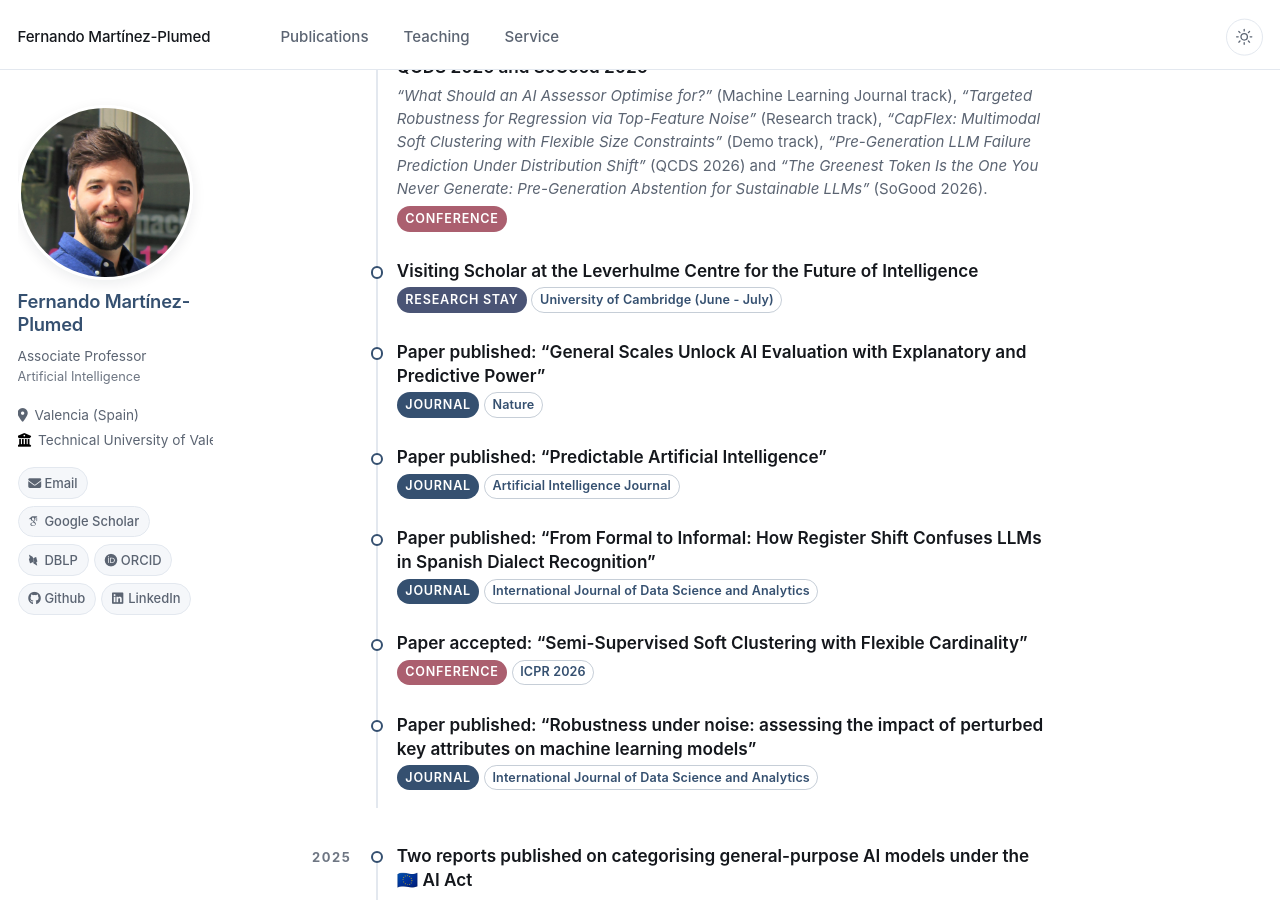
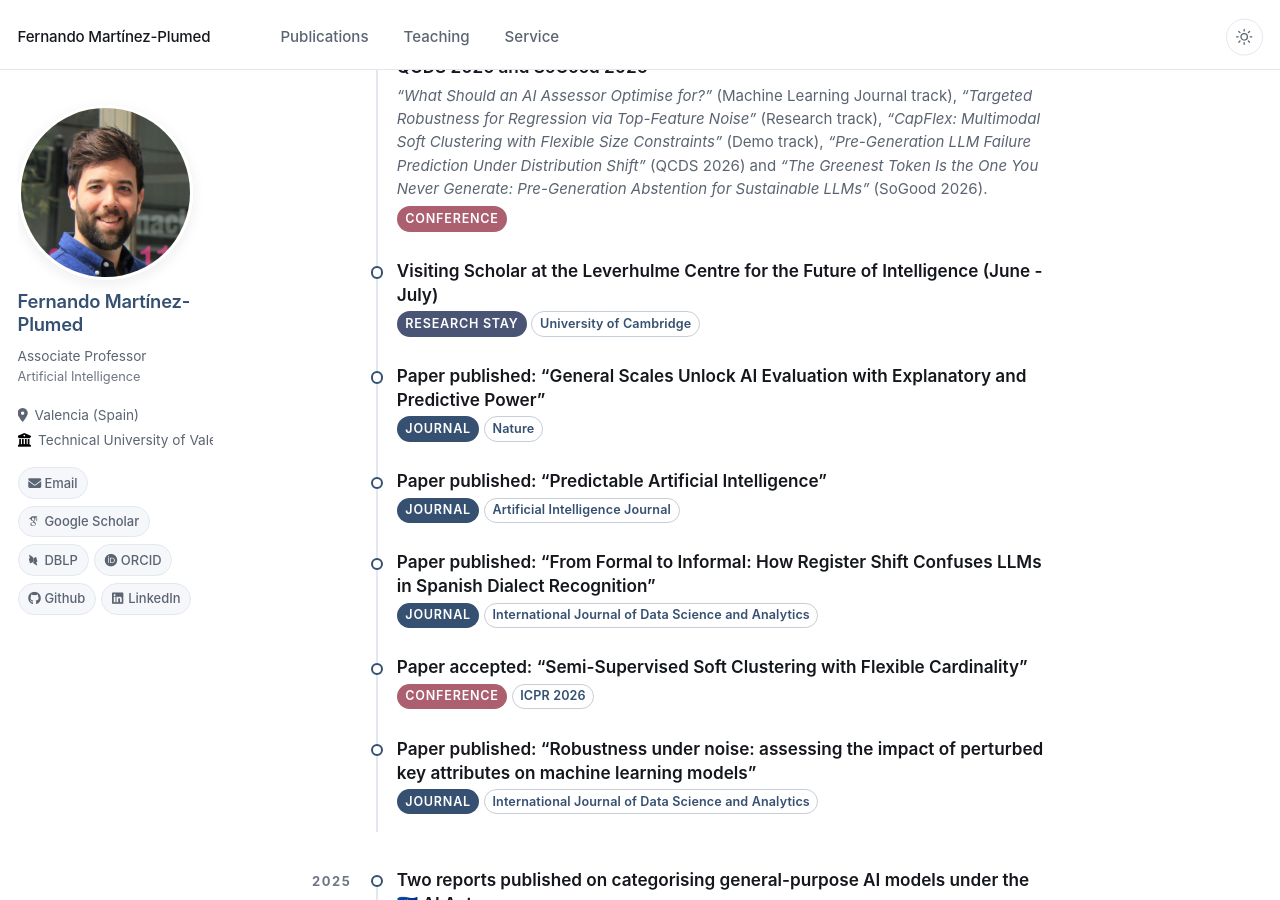
Before and after one commit to nandomp/nandomp.github.io, a Jekyll site: the page built from _pages/about.md, in a window 1280 px wide and 900 px high, scrolled down 784 px. Built offline with Jekyll 4.4.1, drawn with Linux system fonts in a browser that asks for light colours; some web fonts are replaced.

```diff
--- a/_data/highlights.yml
+++ b/_data/highlights.yml
@@ -62,8 +62,8 @@
 
 - year: 2026
   type: research-stay
-  title: "Visiting Scholar at the Leverhulme Centre for the Future of Intelligence"
-  venue: University of Cambridge (June - July)
+  title: "Visiting Scholar at the Leverhulme Centre for the Future of Intelligence (June - July)"
+  venue: University of Cambridge
 
 - year: 2026
   type: journal
```
